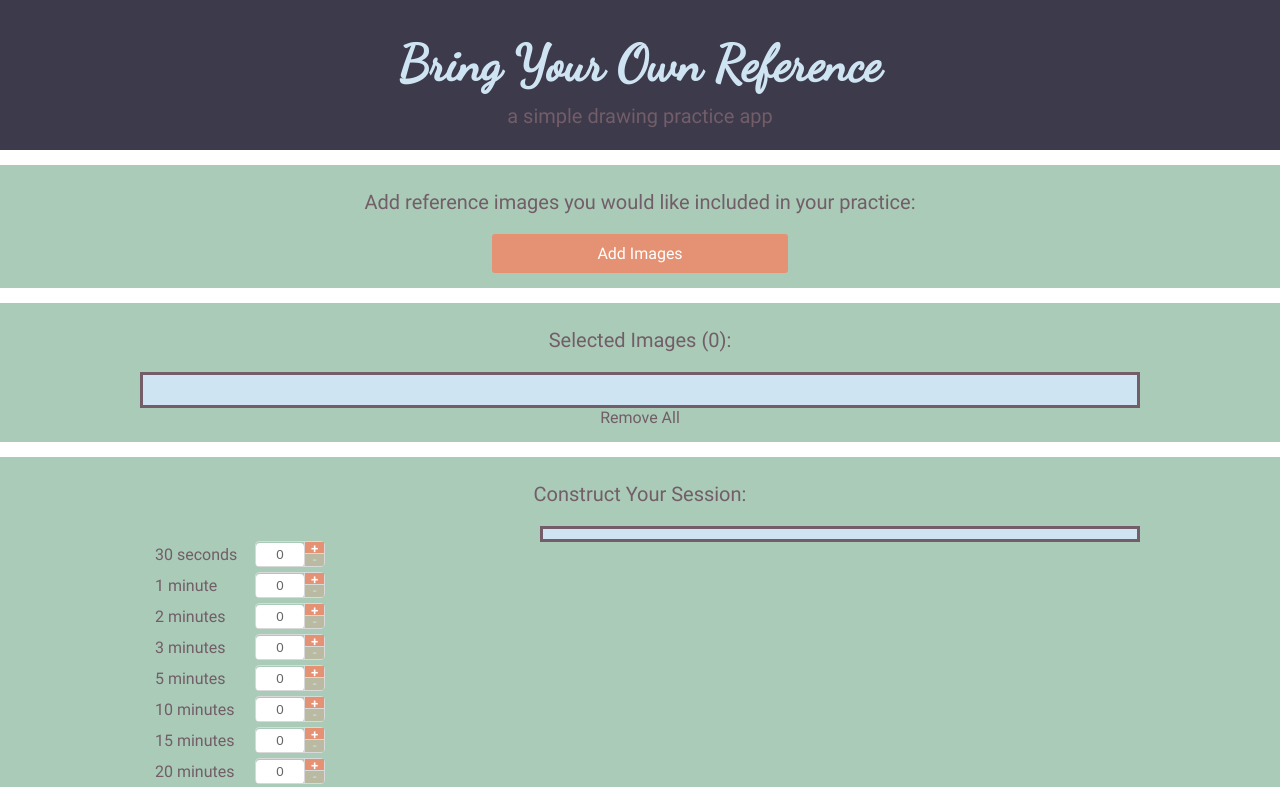
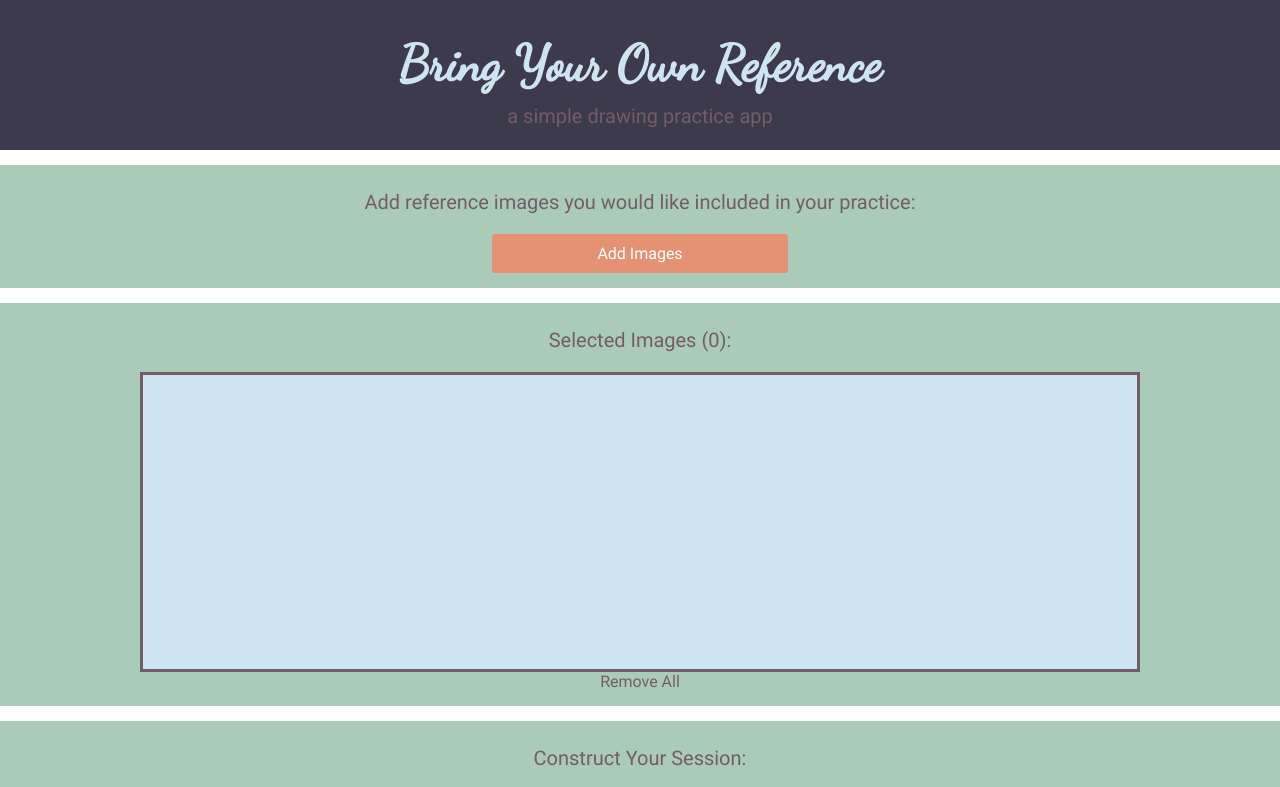
Before and after one commit to tiffanystallings/figure-drawing-app, a React (Create React App) app: page / in a window 1280 px wide. Shown: the top 787 px of the page. Built offline with nearby package versions, Linux system fonts and the light colour scheme.

Commit message:
Fix some styling issues

```diff
--- a/src/components/styled/StyledAlternateContentArea.js
+++ b/src/components/styled/StyledAlternateContentArea.js
@@ -5,7 +5,10 @@ const AlternateContentArea = styled(StyledContentArea)`
 &&& {
     background-color: ${props => props.theme.displayArea.bg};
     border: 3px solid ${props => props.theme.displayArea.fg};
-    max-height: ${props => props.maxHeight ?? '400px'};
+    height: ${props => props.maxHeight ?? '300px'};
+    align-content: flex-start;
+    align-items: flex-start;
+    justify-content: flex-start;
     overflow-y: auto;
 }
 `
--- a/src/components/styled/StyledLink.js
+++ b/src/components/styled/StyledLink.js
@@ -2,6 +2,7 @@ import styled, { withTheme } from "styled-components";
 
 const Link = styled.a`
     color: ${props => props.theme.link.color};
+    cursor: pointer;
 
     &:hover {
         color: ${props => props.theme.link.hover}
```
